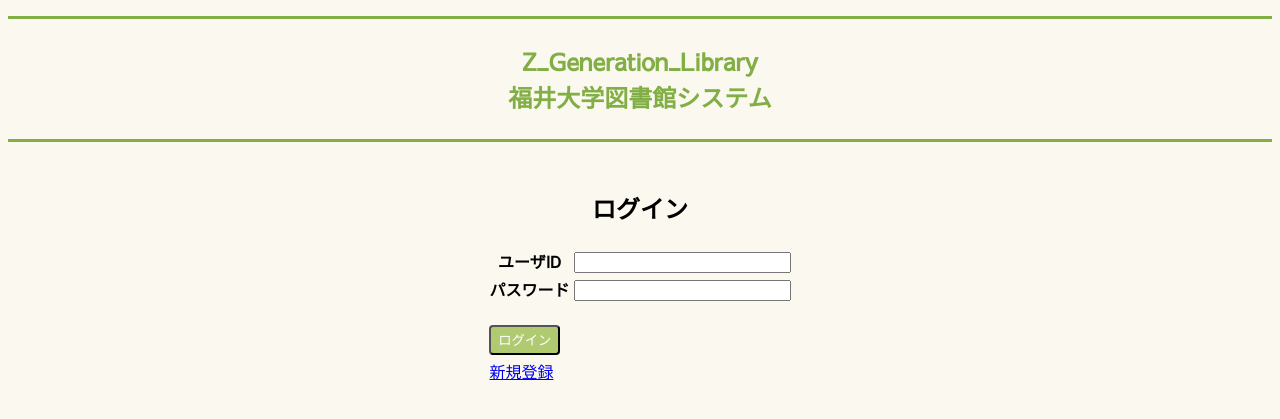
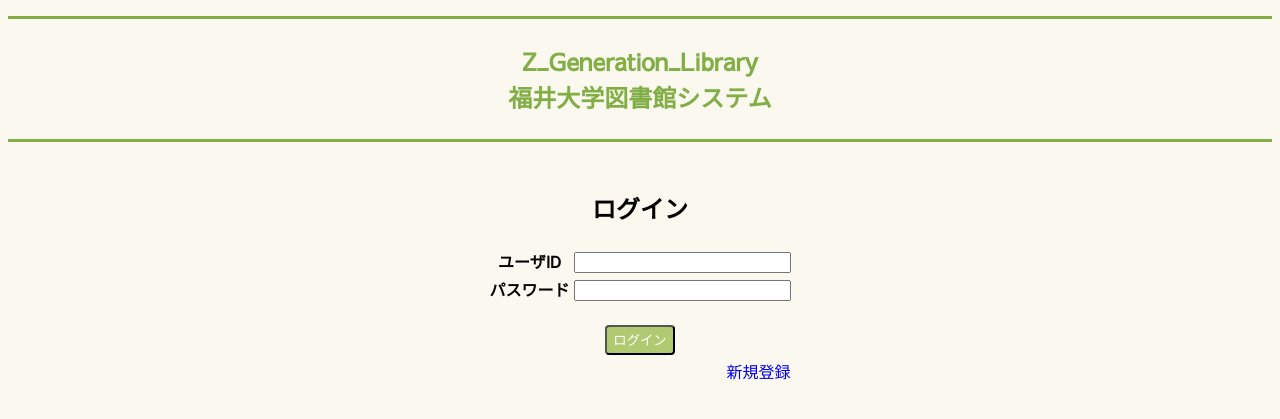
Before and after one commit to kyoF/Kyamy-Tech, a Flask app: page / in a window 1280 px wide. Shown: the top 419 px of the page. Run offline with Flask 2, Linux system fonts and the light colour scheme.

Commit message:
cssもれ修正

```diff
--- a/src/admin/templates/login/login.html
+++ b/src/admin/templates/login/login.html
@@ -33,9 +33,16 @@
                 background: #b0ca71;/*背景色*/
                 border-radius: 4px;/*角の丸み*/
                 margin-top: 20px;
+                text-align: center;
                 }
                 .login:hover{
                 cursor:pointer;
+                }
+                .login_tr{
+                    text-align: center;
+                }
+                .new{
+                    text-align: end;
                 }
             </style>
             <h2 align = "center">ログイン</h2>
@@ -64,14 +71,14 @@
                             <input type="password" name="password" value="" size="24">
                         </td>
                     </tr>
-                    <tr>
+                    <tr class="login_tr">
                         <td colspan="2">
                             <input type="submit" value="ログイン" class="login">
                         </td>
                     </tr>
-                    <tr>
+                    <tr class="new">
                         <td colspan="2">
-                            <a href="{{url_for('signup.sign_up')}}" >新規登録</a>
+                            <a href="{{url_for('signup.sign_up')}}" style="text-decoration: none;" >新規登録</a>
                         </td>
                     </tr>
                 </table>
```
